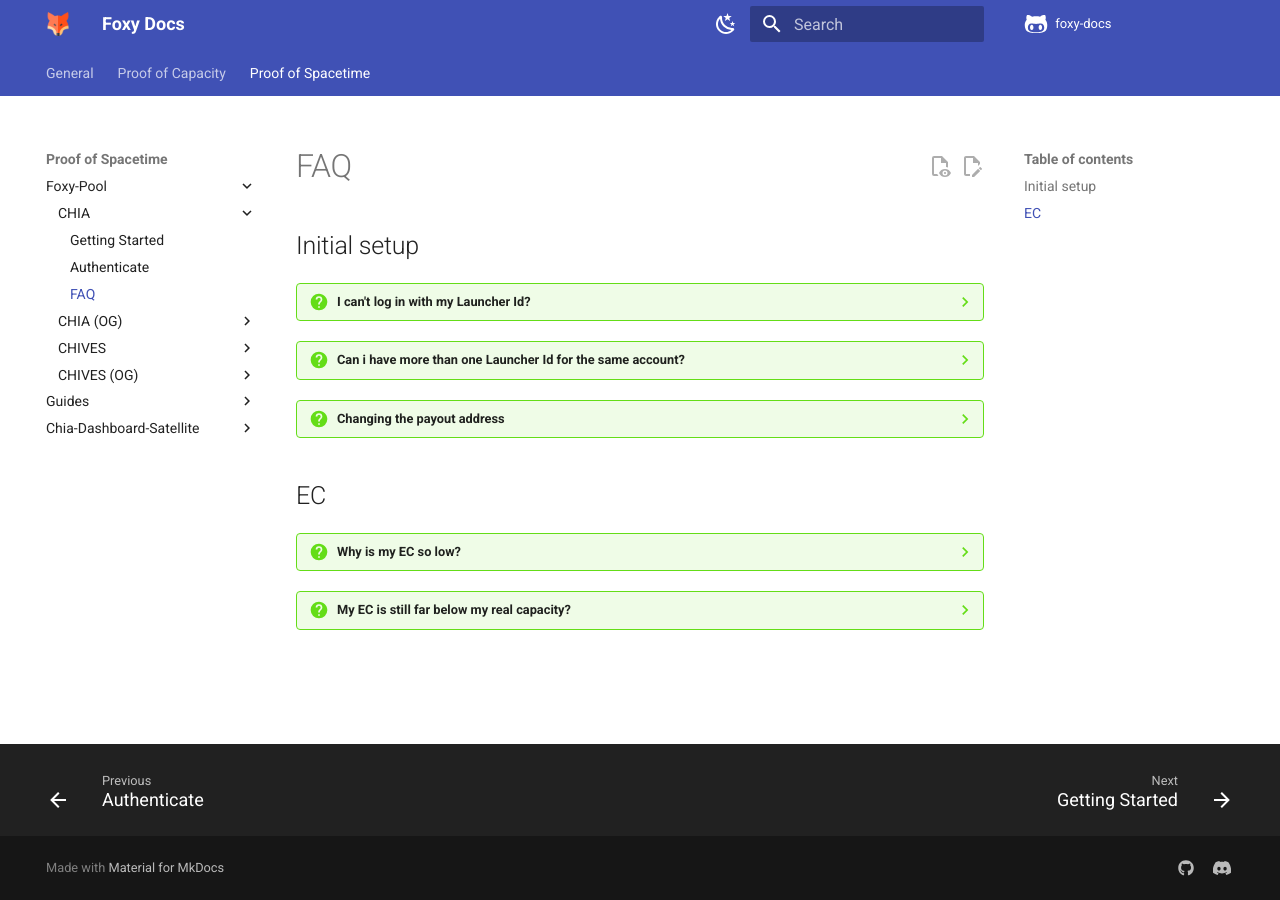
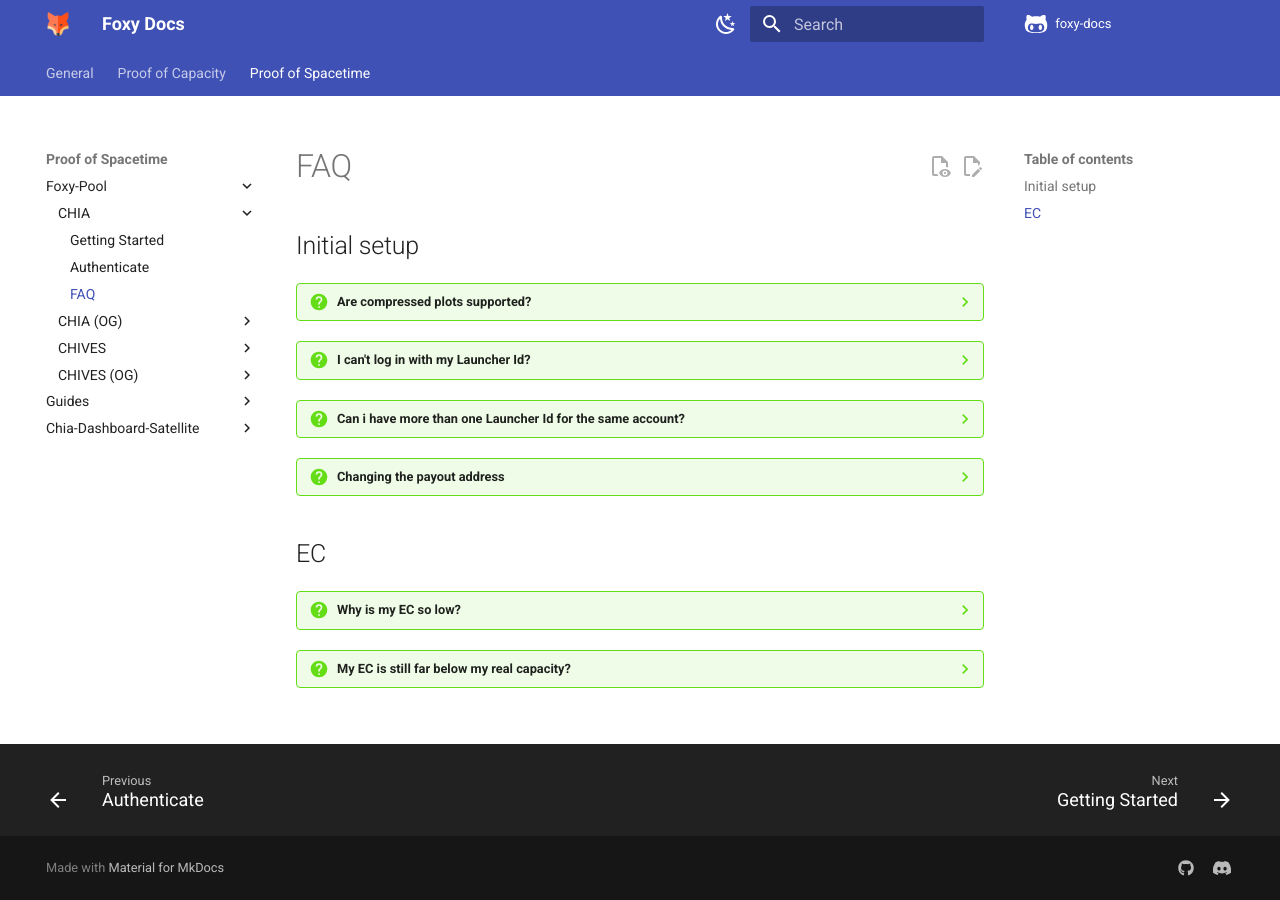
Before and after one commit to foxypool/docs, an MkDocs documentation site: the page built from docs/proof-of-spacetime/foxy-pool/pools/chia/faq.md, in a window 1280 px wide. Built offline with MkDocs 1.6.1 and Material for MkDocs 9.7.7, drawn with Linux system fonts in a browser that asks for light colours; comment, search, counter and statistics services are not loaded.

Commit message:
Add faq entry about compressed plot support

```diff
--- a/docs/proof-of-spacetime/foxy-pool/pools/chia/faq.md
+++ b/docs/proof-of-spacetime/foxy-pool/pools/chia/faq.md
@@ -1,4 +1,7 @@
 ## Initial setup
+
+??? question "Are compressed plots supported?"
+    Yes, compressed plots are supported
 
 ??? question "I can't log in with my Launcher Id?"
     You can log in once your PlotNFT fully switched over to Foxy.
```
